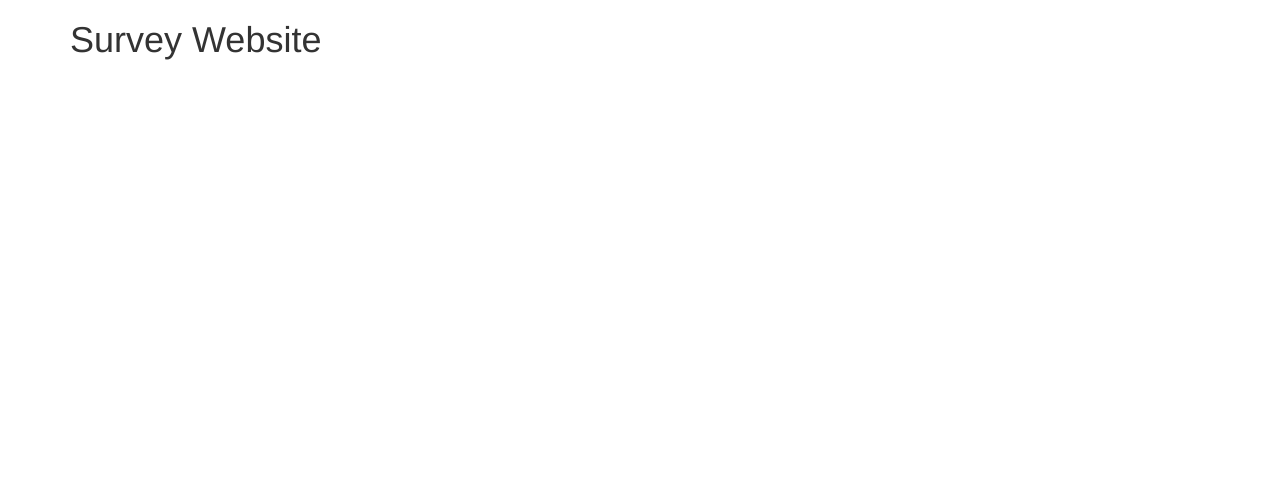
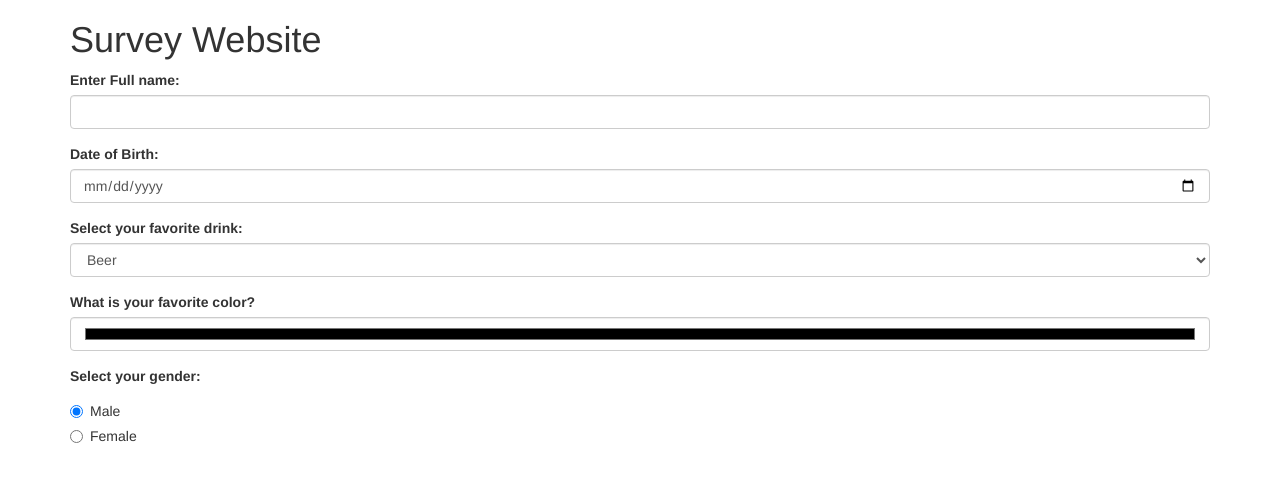
Before and after one commit to rohanpmoore/epicodus-form-survey, a plain HTML site: page index.html in a window 1280 px wide. Drawn offline with Linux system fonts and the light colour scheme.

Commit message:
Add Form Inputs into index.html

```diff
--- a/index.html
+++ b/index.html
@@ -10,8 +10,59 @@
   </head>
   <body>
     <div class="container">
-      <h1>Survey Website<h1>
+      <h1>Survey Website</h1>
+      <form id="surveyForm">
 
+        <div class="form-group">
+          <label for="fullName">Enter Full name:</label>
+          <input id="fullName" class="form-control" type="text">
+        </div>
+
+        <div class="form-group">
+          <label for="born">Date of Birth:</label>
+          <input id="born" class="form-control" type="date">
+        </div>
+
+        <div class="form-group">
+          <label for="beverage">Select your favorite drink:</label>
+          <select class="form-control" id="beverage">
+            <option>Beer</option>
+            <option>Booze</option>
+            <option>Spirits</option>
+            <option>Soda</option>
+            <option>Smoothie</option>
+            <option>Fruit Juice</option>
+            <option>Coffee</option>
+            <option>Tea</option>
+            <option>Milk</option>
+            <option>Water</option>
+          </select>
+        </div>
+
+        <div class="form-group">
+          <label for="color">What is your favorite color?</label>
+          <input id="color" class="form-control" type="color">
+        </div>
+
+        <div class="form-group">
+          <label for="gender">Select your gender:</label>
+          <div class="gender">
+            <div class="radio">
+              <label>
+                <input type="radio" name="gender" value="male" checked>
+                Male
+              </label>
+            </div>
+            <div class="radio">
+              <label>
+                <input type="radio" name="gender" value="female">
+                Female
+              </label>
+            </div>
+          </div>
+        </div>
+
+      </form>
 
 
 
```
